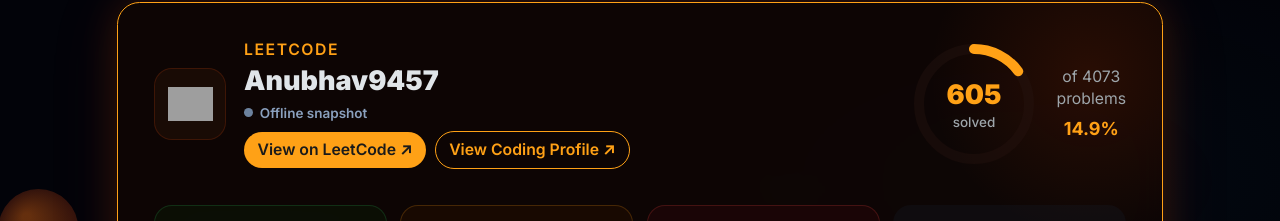
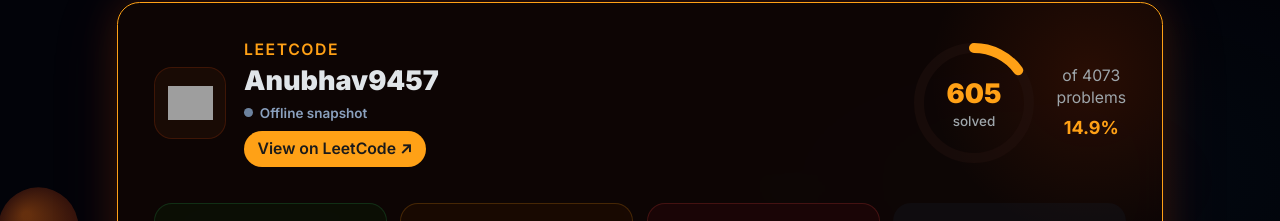
Before and after one commit to anubhav1450/anubhav-portfolio, a React (Vite) app: page / in a window 1280 px wide. Shown: the part 3659-3880 px from the top of the page. Built offline with nearby package versions, Linux system fonts and the light colour scheme; no server answers; grey boxes are pictures that could not be loaded; what @caffeineai/core-infrastructure would draw is missing.

Commit message:
Remove Codolio coding profile link

```diff
--- a/src/components/Skills.tsx
+++ b/src/components/Skills.tsx
@@ -288,20 +288,6 @@
                     data-ocid="skills.leetcode.profile_link"
                   >
                     View on LeetCode ↗
-                  </a>
-                  <a
-                    href="https://codolio.com/profile/Anubhav2501"
-                    target="_blank"
-                    rel="noopener noreferrer"
-                    className="inline-flex items-center gap-1.5 mt-2 text-sm font-semibold px-3 py-1.5 rounded-full transition-all hover:scale-105"
-                    style={{
-                      background: "transparent",
-                      color: "#FFA116",
-                      border: "1px solid #FFA116",
-                    }}
-                    data-ocid="skills.leetcode.link"
-                  >
-                    View Coding Profile ↗
                   </a>
                 </div>
               </div>
```
